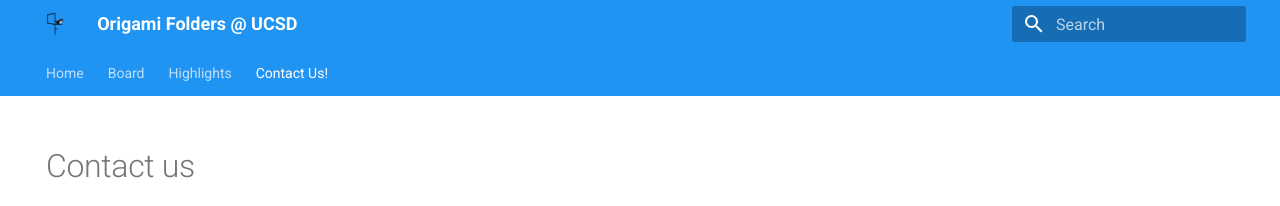
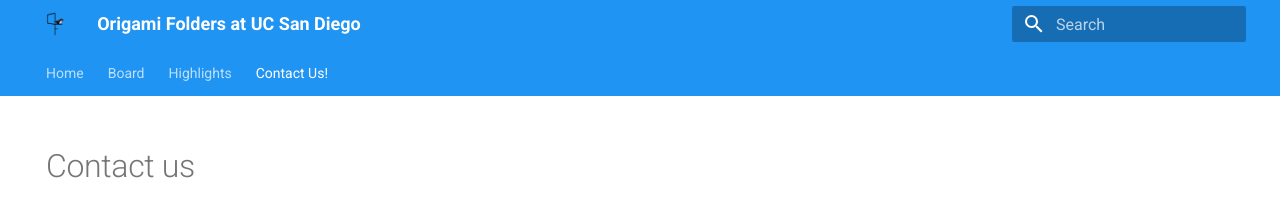
Before and after one commit to origamiucsd/origamiucsd.github.io, an MkDocs documentation site: the page built from docs/contact.md, in a window 1280 px wide. Shown: the top 206 px of the page. Built offline with MkDocs 1.6.1 and Material for MkDocs 9.7.7, drawn with Linux system fonts in a browser that asks for light colours.

Commit message:
Change name to Origami Folders at UC San Diego in all instance

```diff
--- a/mkdocs.yml
+++ b/mkdocs.yml
@@ -1,4 +1,4 @@
-site_name: Origami Folders @ UCSD
+site_name: Origami Folders at UC San Diego
 nav:
   - Home: 'index.md'
   - Board: 'board.md'
```
Also changed, not shown: docs/index.md (+1 -1 lines).
